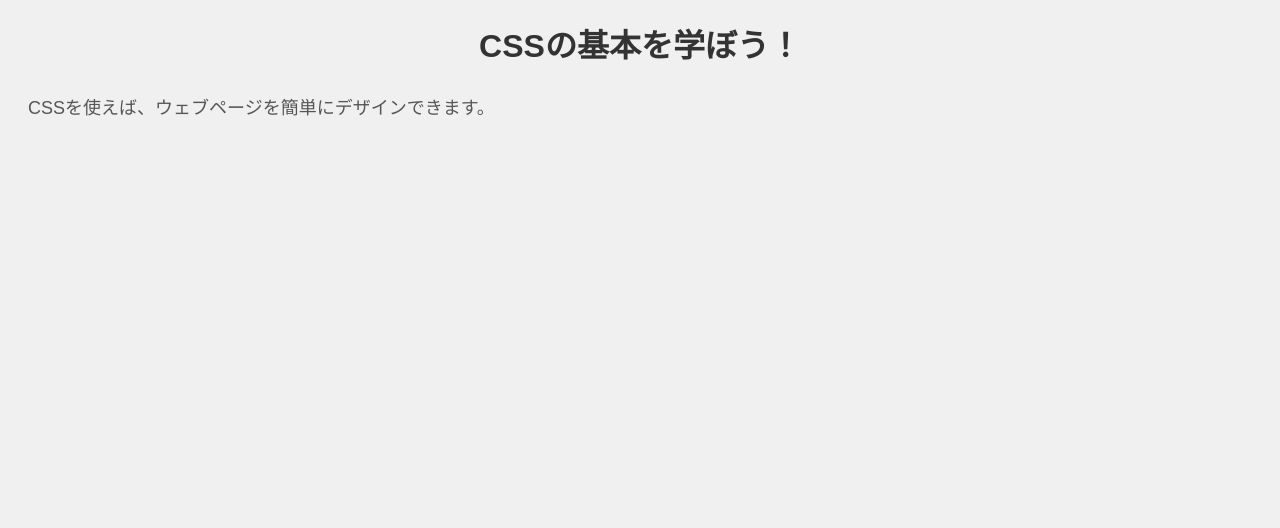
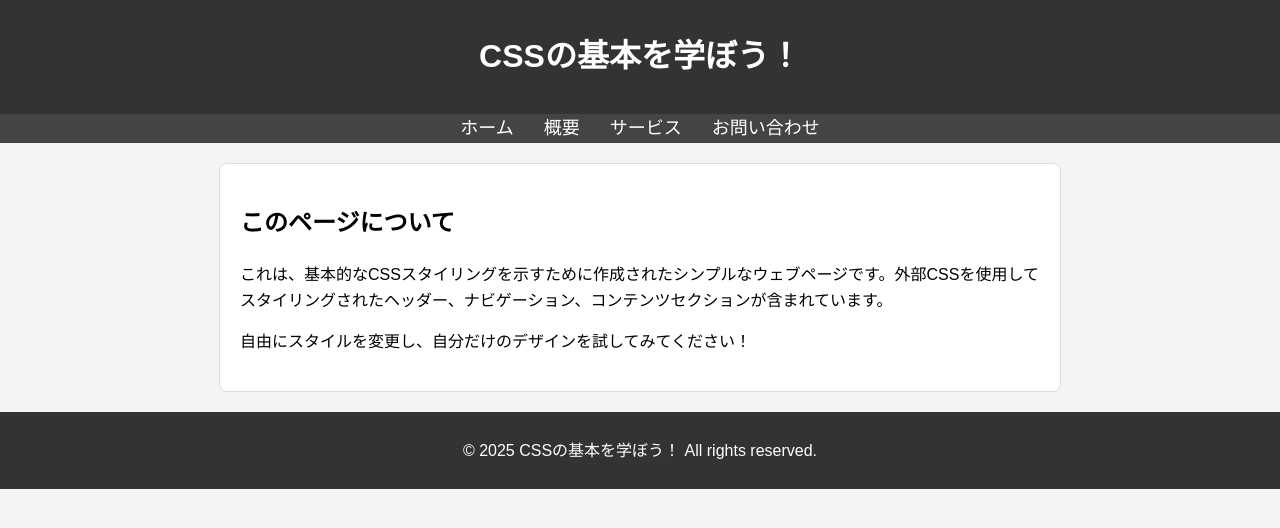
Before and after one commit to tomoki013/tech-blog-source-code, a plain HTML site: page CSS-basic/index.html in a window 1280 px wide. Drawn offline with Linux system fonts and the light colour scheme.

Commit message:
CSS-basicの作成

```diff
--- a/CSS-basic/index.html
+++ b/CSS-basic/index.html
@@ -1,11 +1,34 @@
 <!-- index.html -->
 <!DOCTYPE html>
 <html lang="ja">
-    <head>
-        <link rel="stylesheet" href="styles.css">
-    </head>
-    <body>
+<head>
+    <meta charset="UTF-8">
+    <meta name="viewport" content="width=device-width, initial-scale=1.0">
+    <title>CSSの基本を学ぼう！</title>
+    <link rel="stylesheet" href="style.css">
+</head>
+<body>
+    <header>
         <h1>CSSの基本を学ぼう！</h1>
-        <p>CSSを使えば、ウェブページを簡単にデザインできます。</p>
-    </body>
+    </header>
+
+    <nav>
+        <ul>
+            <li><a href="#">ホーム</a></li>
+            <li><a href="#">概要</a></li>
+            <li><a href="#">サービス</a></li>
+            <li><a href="#">お問い合わせ</a></li>
+        </ul>
+    </nav>
+
+    <div class="container">
+        <h2>このページについて</h2>
+        <p>これは、基本的なCSSスタイリングを示すために作成されたシンプルなウェブページです。外部CSSを使用してスタイリングされたヘッダー、ナビゲーション、コンテンツセクションが含まれています。</p>
+        <p>自由にスタイルを変更し、自分だけのデザインを試してみてください！</p>
+    </div>
+
+    <footer>
+        <p>&copy; 2025 CSSの基本を学ぼう！ All rights reserved.</p>
+    </footer>
+</body>
 </html>
--- /dev/null
+++ b/CSS-basic/style.css
@@ -0,0 +1,51 @@
+/* style.css */
+body {
+    font-family: Arial, sans-serif;
+    line-height: 1.6;
+    margin: 0;
+    padding: 0;
+    background-color: #f4f4f4;
+}
+
+header {
+    background: #333;
+    color: #fff;
+    padding: 10px 0;
+    text-align: center;
+}
+
+nav ul {
+    list-style: none;
+    padding: 0;
+    margin: 0;
+    display: flex;
+    justify-content: center;
+    background: #444;
+}
+
+nav ul li {
+    margin: 0 15px;
+}
+
+nav ul li a {
+    color: white;
+    text-decoration: none;
+    font-size: 18px;
+}
+
+.container {
+    max-width: 800px;
+    margin: 20px auto;
+    padding: 20px;
+    background: #fff;
+    border: 1px solid #ddd;
+    border-radius: 8px;
+}
+
+footer {
+    text-align: center;
+    padding: 10px 0;
+    background: #333;
+    color: #fff;
+    margin-top: 20px;
+}
--- a/CSS-basic/styles.css
+++ /dev/null
@@ -1,16 +0,0 @@
-body {
-    background-color: #f0f0f0;
-    font-family: Arial, sans-serif;
-    line-height: 1.6;
-}
-
-h1 {
-    color: #333;
-    text-align: center;
-}
-
-p {
-    color: #555;
-    font-size: 18px;
-    margin: 20px;
-}
```
